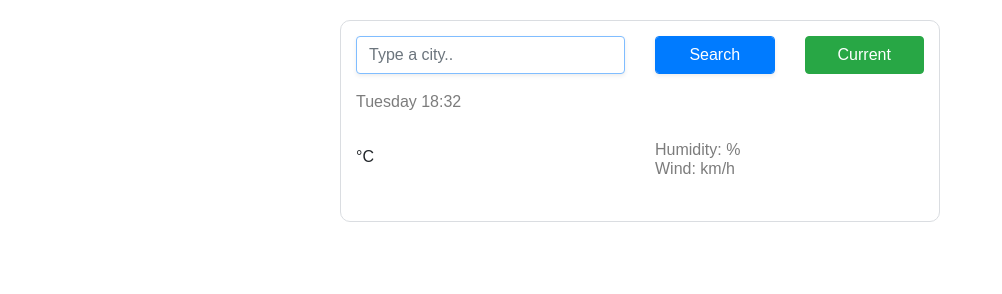
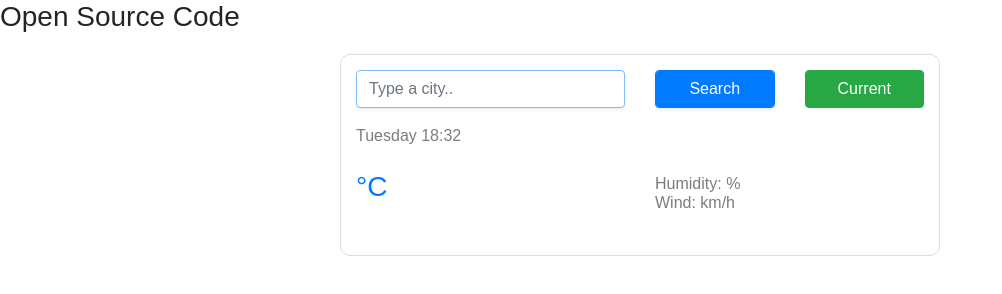
Before and after one commit to Inga-ocean/weather-app-2, a website: page index.html in a window 1280 px wide. Shown: the whole page, without its empty margins (0-1002 px from the left). Drawn offline with nearby package versions, Linux system fonts and the light colour scheme; files that its build step writes are made by us from their sources; no server answers.

Commit message:
Update index.html

```diff
--- a/index.html
+++ b/index.html
@@ -13,6 +13,8 @@
     <script src="https://unpkg.com/axios/dist/axios.min.js"></script>
     <link rel="stylesheet" href="src/styles.css" />
     <title>Weather App</title>
+    <h3> Open Source Code <h3>
+       <a href=“https://github.com/Inga-ocean/weather-app-2">
   </head>
 
   <body>
```
